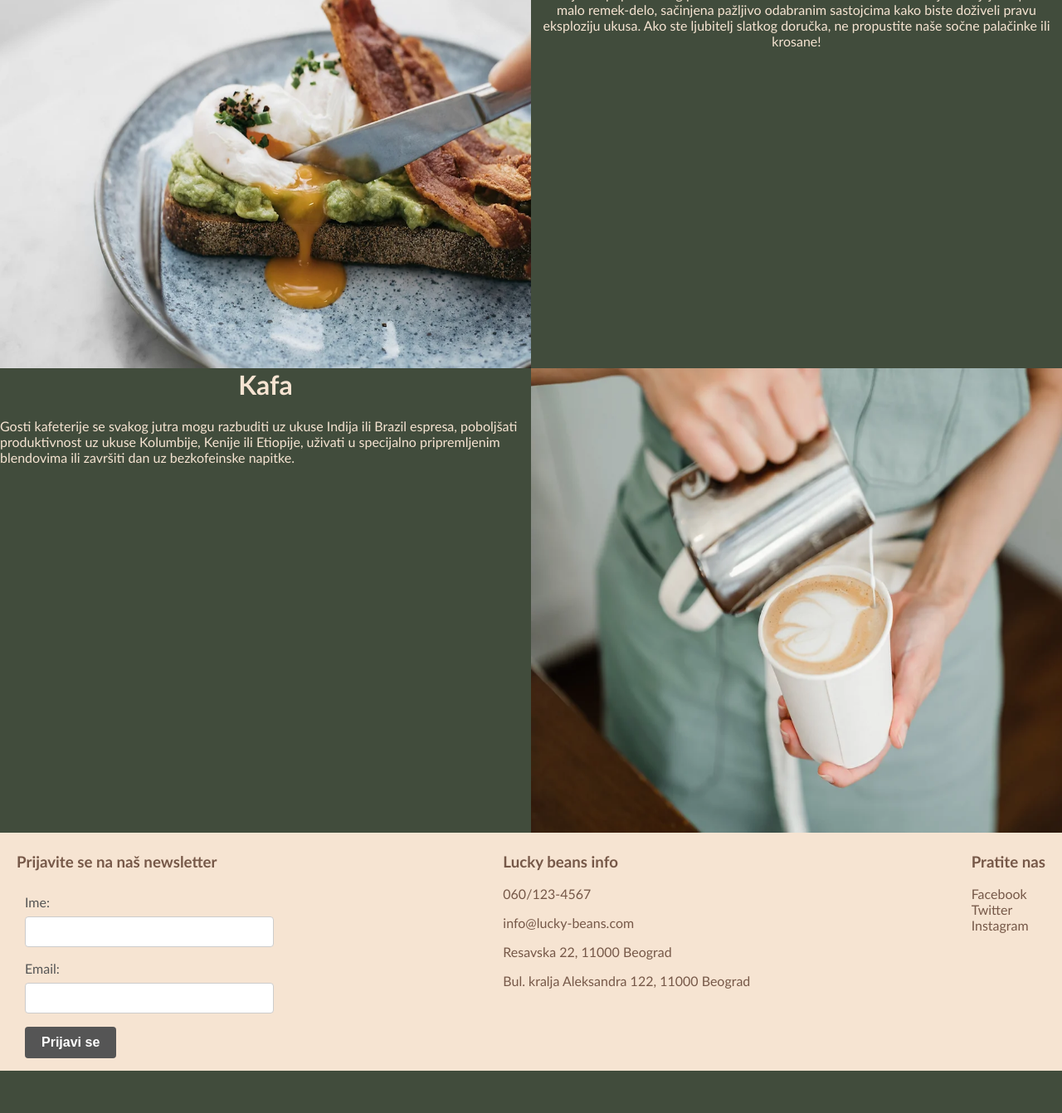
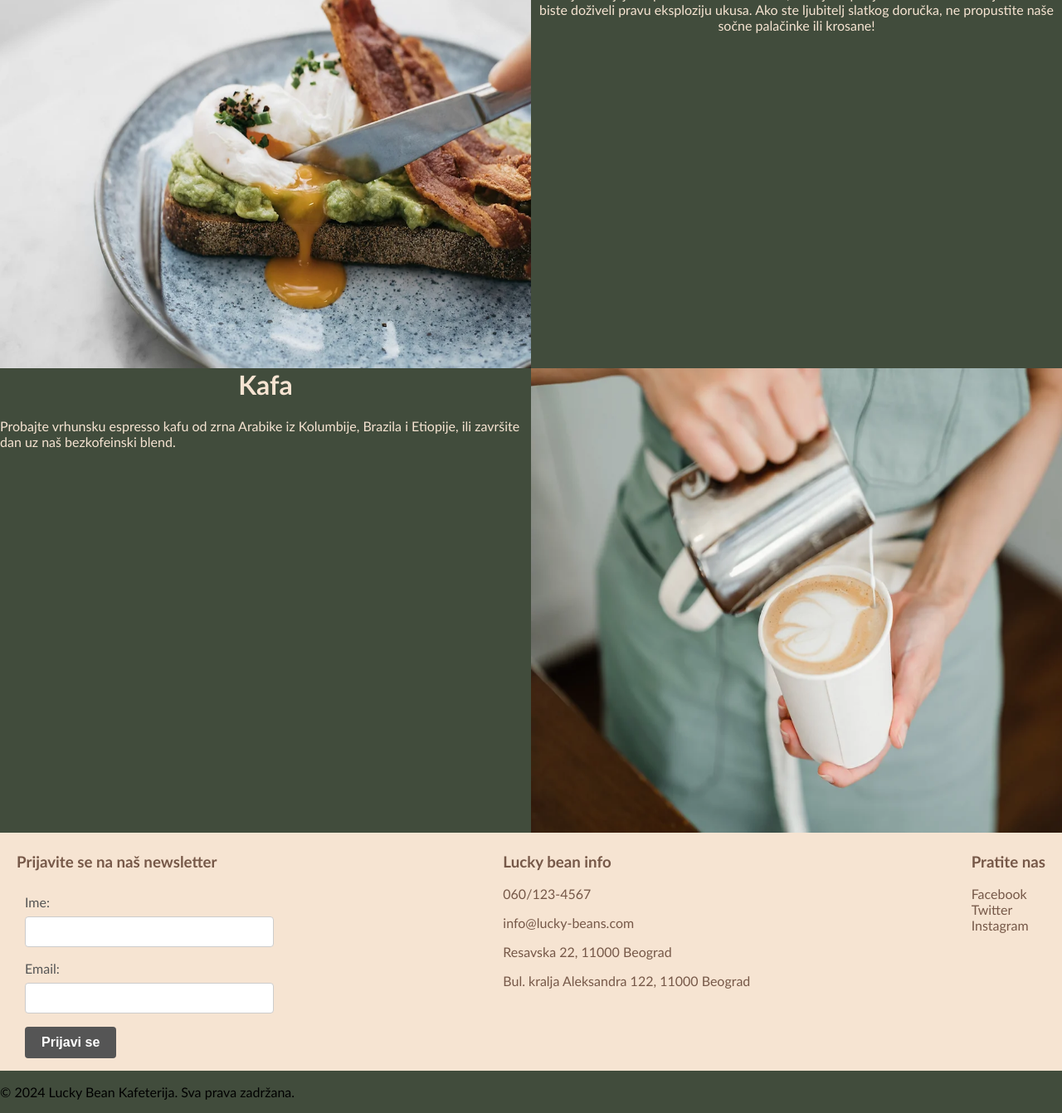
Before and after one commit to mili-cosovic/LuckyBean, a plain HTML site: page index.html in a window 1280 px wide. Shown: the part 887-2229 px from the top of the page at 83% size. Before the commit the page ends 2178 px from the top, so only its background shows below. Drawn offline with Linux system fonts and the light colour scheme.

Commit message:
Update index.html

```diff
--- a/index.html
+++ b/index.html
@@ -3,7 +3,9 @@
 <head>
     <meta charset="UTF-8">
     <meta name="viewport" content="width=device-width, initial-scale=1.0">
-    <title>Lucky Bean Kafeterija</title>
+    <meta name="description" content="Lucky Bean kafeterija u centru Beograda nudi jutarnju kafu, branč, sveže kroasane i najbolje espresso napitke od Arabike. Posetite nas za vrhunsko iskustvo.">
+    <meta name="keywords" content="kafeterija Beograd, kafeterija centar, Lucky Bean kafeterija, jutarnja kafa, espresso kafa, kafeterija doručak, kafa Arabika, branč u Beogradu, kroasani, sveža kafa, najbolja kafeterija u Beogradu, Beograd kafeterije">
+    <title>Lucky Bean - Najbolja kafeterija u Beogradu</title>
     <link rel="stylesheet" href="style/style.css">
     <link rel="icon" href="icon.png">
 </head>
@@ -21,8 +23,8 @@
     <main>
         <div class="hero-image">
             <div class="hero-card">
-                <h1>Dobro došli</h1>
-                <p>Kafeterija Lucky Bean</p>
+                <h1>Dobro došli u Lucky Bean</h1>
+                <p>Kafeterija Lucky Bean u centru Beograda</p>
             </div>
         </div>
       <div class="meni">
@@ -32,7 +34,7 @@
             </div>
             <div class="tekst1">
                 <h1>Branč</h1>
-                <p>Započnite dan uz sveže pripremljene sendviče od domaćeg hleba, obogaćene probranim sastojcima poput svežeg povrća i vrhunskih mesnih delikatesa. Naša jela od jaja su pravo malo remek-delo, sačinjena pažljivo odabranim sastojcima kako biste doživeli pravu eksploziju ukusa. Ako ste ljubitelj slatkog doručka, ne propustite naše sočne palačinke ili krosane!</p>
+                <p>Započnite dan uz sveže pripremljene sendviče od domaćeg hleba, kroasane i palačinke. Naša jela od jaja su pravo malo remek-delo, sačinjena pažljivo odabranim sastojcima kako biste doživeli pravu eksploziju ukusa. Ako ste ljubitelj slatkog doručka, ne propustite naše sočne palačinke ili krosane!</p>
             </div>
         </div>
 
@@ -42,7 +44,7 @@
                 </div>
                 <div class="tekst2">
                     <h1>Kafa</h1>
-                    <p>Gosti kafeterije se svakog jutra mogu razbuditi uz ukuse Indija ili Brazil espresa, poboljšati produktivnost uz ukuse Kolumbije, Kenije ili Etiopije, uživati u specijalno pripremljenim blendovima ili završiti dan uz bezkofeinske napitke.
+                    <p>Probajte vrhunsku espresso kafu od zrna Arabike iz Kolumbije, Brazila i Etiopije, ili završite dan uz naš bezkofeinski blend.</p>
                     </p>
                 </div>
              </div>
@@ -60,7 +62,7 @@
     </form>
             </div>
             <div class="nase-informacije">
-                <h3>Lucky beans info</h3>
+                <h3>Lucky bean info</h3>
                 <p>060/123-4567</p>
                 <p>info@lucky-beans.com</p>
                 <p>Resavska 22, 11000 Beograd</p>
@@ -74,5 +76,7 @@
             </div>
         </div>
     </main>
-
+    <footer>
+        <p>&copy; 2024 Lucky Bean Kafeterija. Sva prava zadržana.</p>
+    </footer>
 </body>
```
